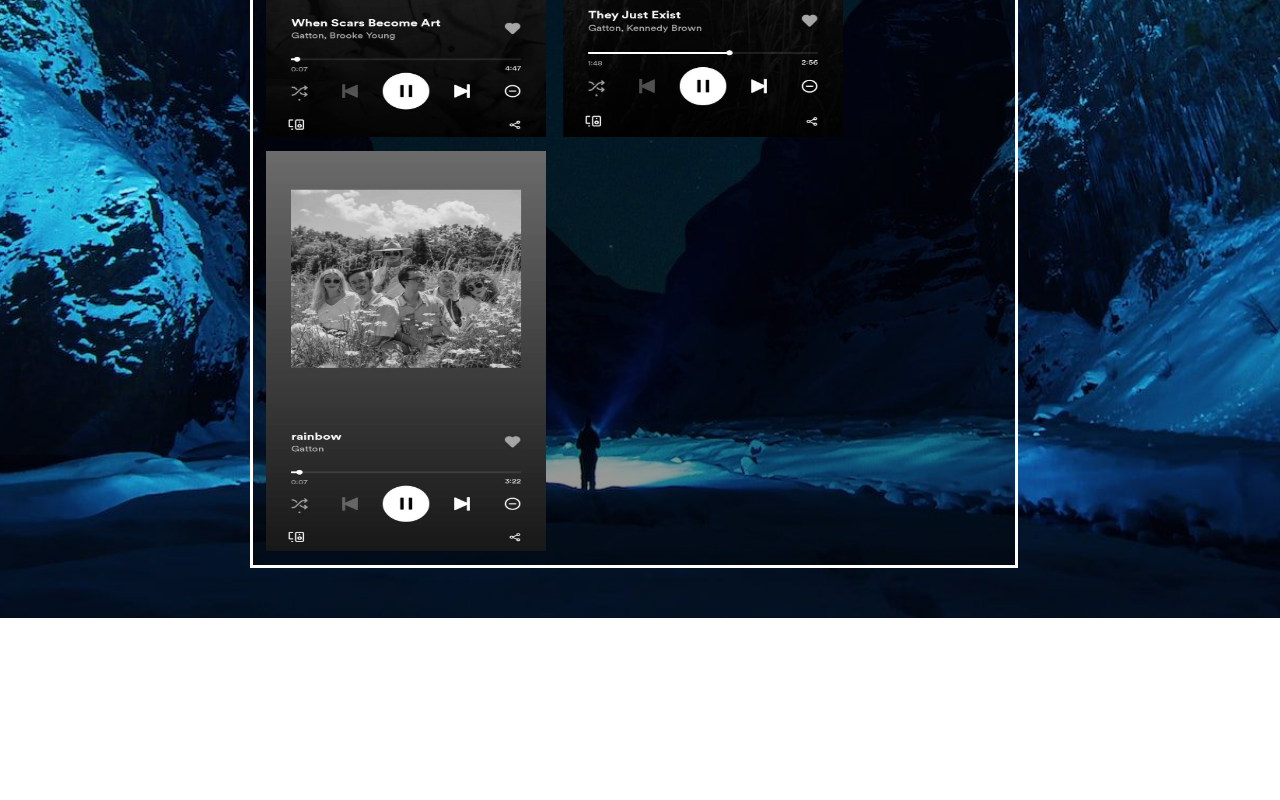
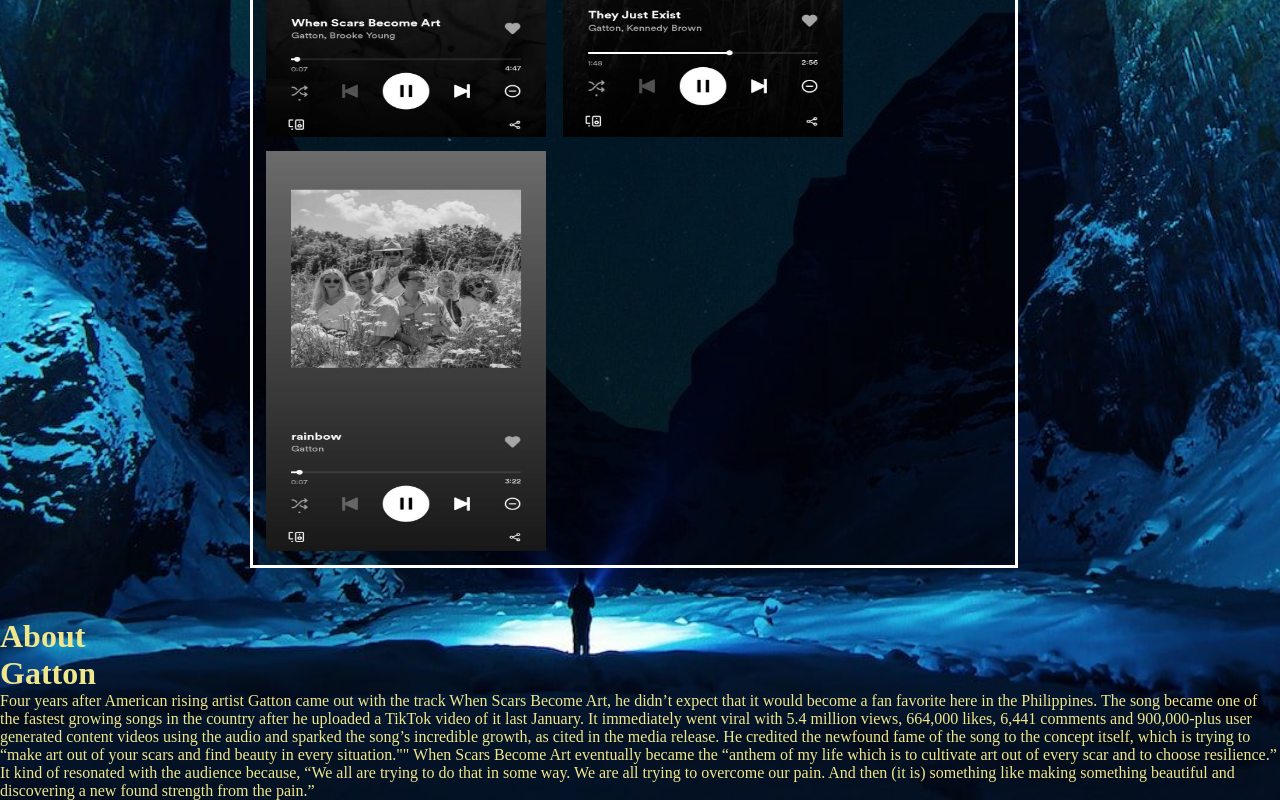
Before and after one commit to Eshangjoy/Portfolio, a plain HTML site: page tribute.html in a window 1280 px wide. Shown: the part 741-1541 px from the top of the page. Before the commit the page ends 1359 px from the top, so only its background shows below. Drawn offline with Linux system fonts and the light colour scheme.

Commit message:
Update tribute.html

```diff
--- a/tribute.html
+++ b/tribute.html
@@ -42,5 +42,17 @@
             <a href="https://www.youtube.com/watch?v=fO_31qTOQiw"><img src="images/gatton3.jpg" alt=""></a>
         </div>
     </div>
+
+     <!--Gatton's info-->
+    <div class="about">
+        <h1>About <br><span>Gatton</span></h1>
+        <div class="info">
+            <p>Four years after American rising artist Gatton came out with the track When Scars Become Art, he didn’t expect that it would become a fan favorite here in the Philippines.
+                The song became one of the fastest growing songs in the country after he uploaded a TikTok video of it last January. It immediately went viral with 5.4 million views, 664,000 likes, 6,441 comments and 900,000-plus user generated content videos using the audio and sparked the song’s incredible growth, as cited in the media release.
+                He credited the newfound fame of the song to the concept itself, which is trying to “make art out of your scars and find beauty in every situation.""
+                When Scars Become Art eventually became the “anthem of my life which is to cultivate art out of every scar and to choose resilience.” It kind of resonated with the audience because, “We all are trying to do that in some way. We are all trying to overcome our pain. And then (it is) something like making something beautiful and discovering a new found strength from the pain.”
+                </p>
+        </div>
+    </div>
 </body>
 </html>
```
